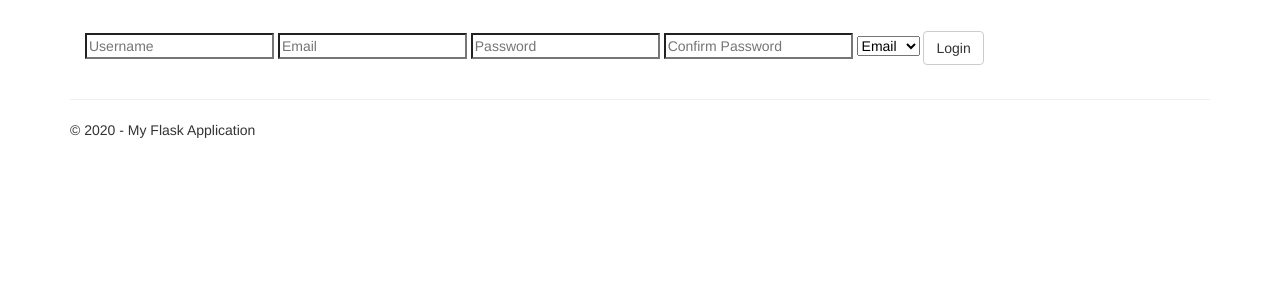
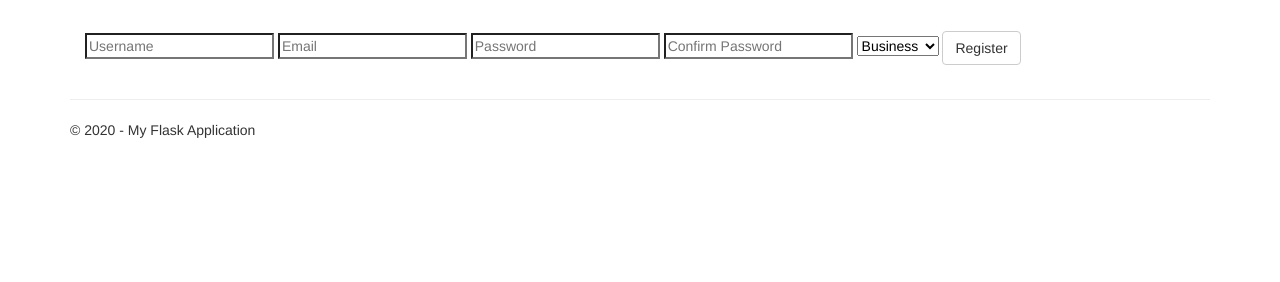
Before and after one commit to Colby-Snow/deVOTEd, a Flask app: template deVOTEd/deVOTEd/templates/register.html in a window 1280 px wide. Shown: the part 79-361 px from the top of the page. Run offline with Flask 2, Linux system fonts and the light colour scheme; the template is opened without the code that fills it: most values are stand-ins (such as "Sample title", 1, 10 or a date in 2020); parts of the project's set-up code (start-up, migrations or seed data) failed here and were passed over; some libraries are stand-ins or nearby versions.

Commit message:
Updated login and registration page, as well as the marketplace page

```diff
--- a/deVOTEd/deVOTEd/templates/login.html
+++ b/deVOTEd/deVOTEd/templates/login.html
@@ -16,10 +16,10 @@
         <br>
         <form action="" method="post">
             <input type="text" placeholder="Username" name="username" value="{{
-          request.form.username }}">
+          request.form.username }}" required>
             <input type="password" placeholder="Password" name="password" value="{{
-          request.form.password }}">
-            <select id="business" name="business">
+          request.form.password }}" required>
+            <select id="business" name="business" required>
                 <option value="Business">Business</option>
                 <option value="Individual">Individual</option>
             </select>
--- a/deVOTEd/deVOTEd/templates/marketplace.html
+++ b/deVOTEd/deVOTEd/templates/marketplace.html
@@ -1,3 +1,7 @@
+{% extends "layout.html" %}
+
+{% block content %}
+
 <!DOCTYPE html>
 
 <html lang="en" xmlns="http://www.w3.org/1999/xhtml">
@@ -156,3 +160,5 @@
     </div>-->
 </body>
 </html>
+
+{% endblock %}
--- a/deVOTEd/deVOTEd/templates/register.html
+++ b/deVOTEd/deVOTEd/templates/register.html
@@ -16,18 +16,18 @@
         <br>
         <form action="" method="post">
             <input type="text" placeholder="Username" name="username" value="{{
-          request.form.username }}">
-            <input type="text" placeholder="Email" name="email" value="{{
-          request.form.email }}">
+          request.form.username }}" required>
+            <input type="email" placeholder="Email" name="email" value="{{
+          request.form.email }}" required>
             <input type="password" placeholder="Password" name="password" value="{{
-          request.form.password }}">
+          request.form.password }}"required>
             <input type="password" placeholder="Confirm Password" name="conPassword" value="{{
-          request.form.conPassword }}">
-            <select type="select" id="contact" name="contact">
-                <option value="Business">Email</option>
-                <option value="Personal">Phone</option>
+          request.form.conPassword }}"required>
+            <select type="select" id="business" name="business" required>
+                <option value="Business">Business</option>
+                <option value="Individual">Individual</option>
             </select>
-            <input class="btn btn-default" type="submit" value="Login">
+            <input class="btn btn-default" type="submit" value="Register">
         </form>
         {% if error %}
         <p class="error">
```
Also changed, not shown: deVOTEd/requirements.txt (+12 -1 lines), deVOTEd/deVOTEd/templates/individuals.html (renamed from deVOTEd/deVOTEd/templates/Individual.html).
